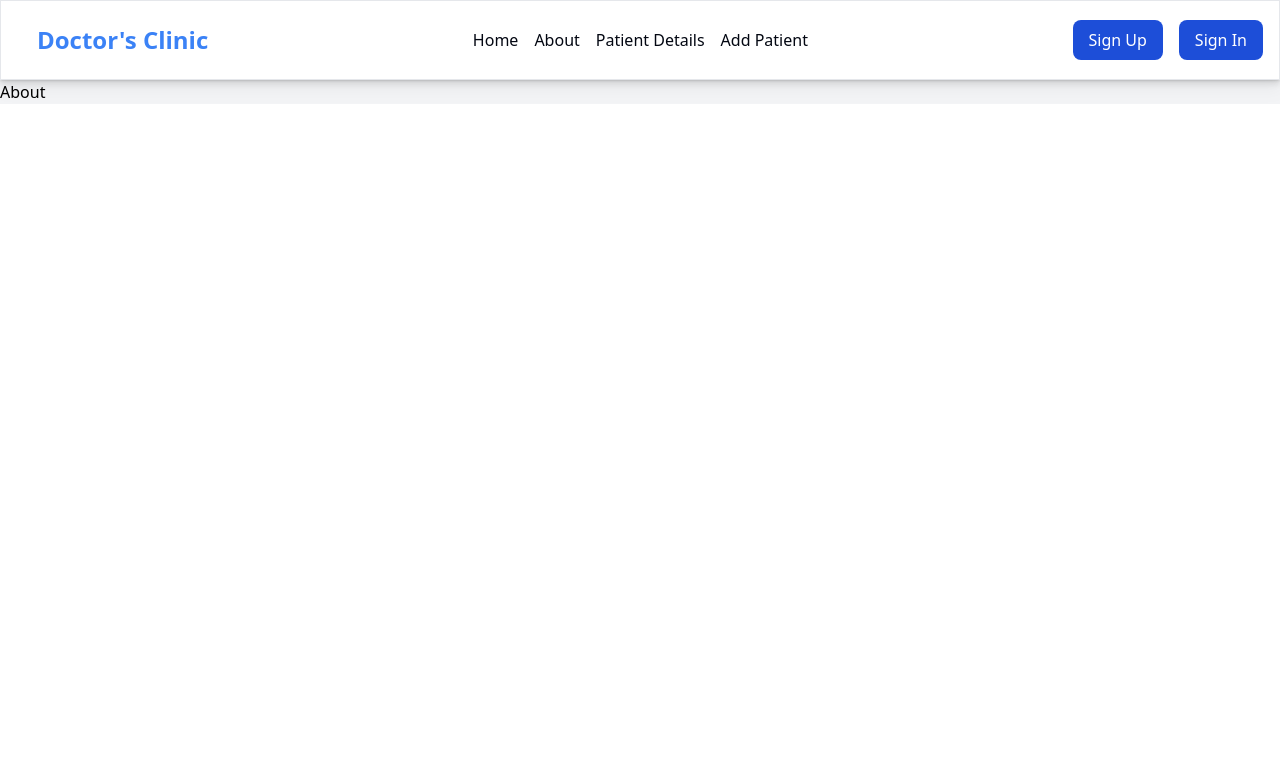
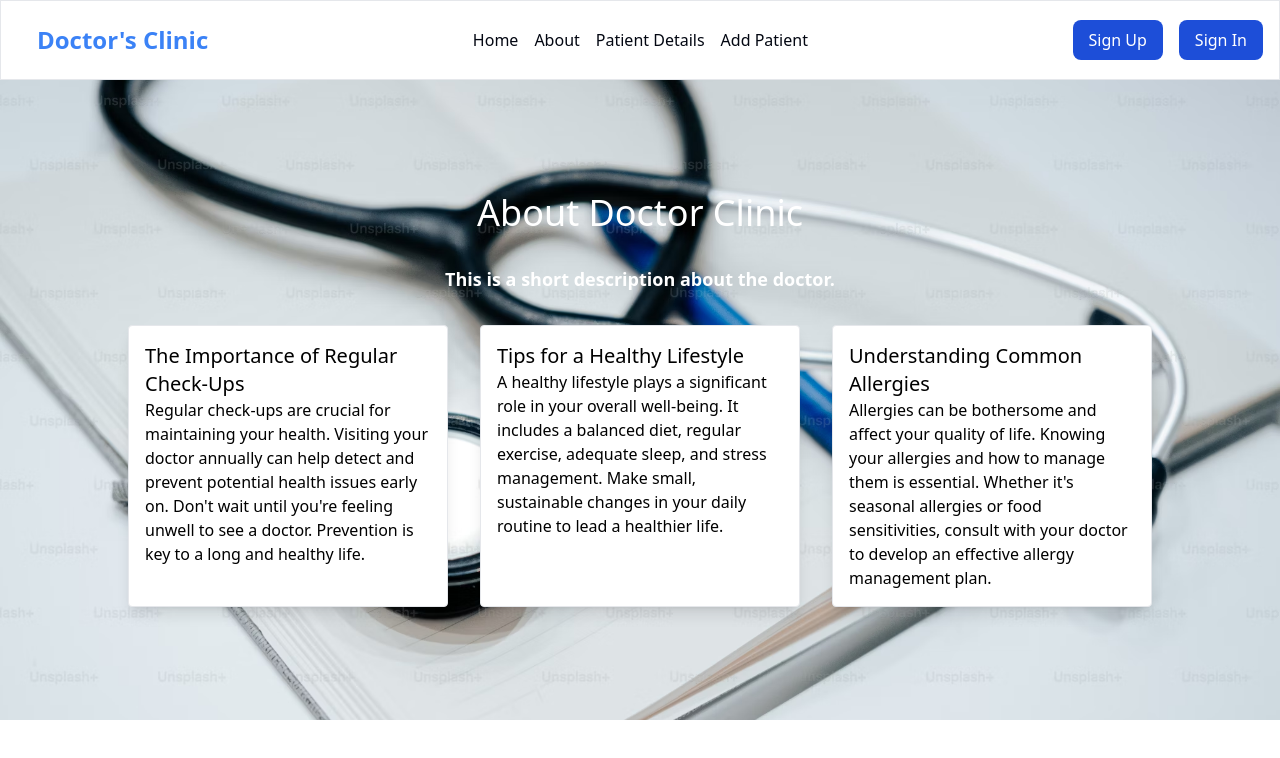
Before and after one commit to aryan-raj-raushan/hospital-data, a React (Create React App) app: page /about in a window 1280 px wide. Shown: the top 758 px of the page. Built offline with nearby package versions, Linux system fonts and the light colour scheme.

Commit message:
add about page

```diff
--- a/package.json
+++ b/package.json
@@ -16,6 +16,7 @@
     "@types/react": "^18.0.0",
     "@types/react-dom": "^18.0.0",
     "axios": "^1.5.0",
+    "framer-motion": "^10.16.4",
     "react": "^18.2.0",
     "react-dom": "^18.2.0",
     "react-router-dom": "^6.15.0",
--- a/src/component/About/About.tsx
+++ b/src/component/About/About.tsx
@@ -1,9 +1,38 @@
-import React from 'react'
+import { motion } from "framer-motion";
+import React from "react";
+import { clinicBlogs } from "../Const/const";
 
 const About = () => {
   return (
-    <div>About</div>
-  )
-}
+    <motion.div
+      className="flex flex-col items-center justify-center z-1 relative bg-about-section bg-cover bg-center bg-opacity-0 bg-no-repeat h-[80vh]"
+      initial={{ opacity: 0 }}
+      animate={{ opacity: 1 }}
+      transition={{ delay: 0.2 }}
+    >
+      <h1 className="text-4xl text-center text-white my-4">
+        About Doctor Clinic
+      </h1>
+      {/* <div className="rounded h-60 w-full bg-about-section bg-no-repeat bg-cover justify-center text-center object-contain bg-center -z-10 absolute"></div> */}
+      <p className="text-center py-4 text-white text-lg font-bold">
+        This is a short description about the doctor.
+      </p>
 
-export default About
+      <div className="flex flex-wrap justify-center">
+        {clinicBlogs.map((blog, index) => (
+          <motion.div
+            className="m-4 p-4 border rounded shadow-lg w-80 bg-white"
+            key={blog.id}
+            whileHover={{ scale: 1.1 }}
+            transition={{ duration: 0.5 }}
+          >
+            <h2 className="text-xl">{blog.title}</h2>
+            <p>{blog.content}</p>
+          </motion.div>
+        ))}
+      </div>
+    </motion.div>
+  );
+};
+
+export default About;
--- a/src/component/Const/const.tsx
+++ b/src/component/Const/const.tsx
@@ -7,15 +7,21 @@
   faHandshake,
   faClockRotateLeft,
 } from "@fortawesome/free-solid-svg-icons";
+import {
+  faFacebook,
+  faGithub,
+  faInstagram,
+  faPinterest,
+  faTwitter,
+} from "@fortawesome/free-brands-svg-icons";
 
-export  const fields:any = [
+export const fields: any = [
   { label: "Name", key: "Name" },
   { label: "Phone", key: "Phone" },
   { label: "DOB", key: "DOB" },
   { label: "Residence", key: "Residence" },
   { label: "Doctor Appointed", key: "Appointment" },
 ];
-
 
 export const blogs = [
   {
@@ -46,7 +52,6 @@
   },
   // Add more blog entries as needed
 ];
-
 
 export const sectionConst = [
   {
@@ -88,3 +93,86 @@
     subtext: "What else could rust the heart more over time? Blackgold.",
   },
 ];
+
+export const clinicBlogs = [
+  {
+    id: 1,
+    title: "The Importance of Regular Check-Ups",
+    content:
+      "Regular check-ups are crucial for maintaining your health. Visiting your doctor annually can help detect and prevent potential health issues early on. Don't wait until you're feeling unwell to see a doctor. Prevention is key to a long and healthy life.",
+  },
+  {
+    id: 2,
+    title: "Tips for a Healthy Lifestyle",
+    content:
+      "A healthy lifestyle plays a significant role in your overall well-being. It includes a balanced diet, regular exercise, adequate sleep, and stress management. Make small, sustainable changes in your daily routine to lead a healthier life.",
+  },
+  {
+    id: 3,
+    title: "Understanding Common Allergies",
+    content:
+      "Allergies can be bothersome and affect your quality of life. Knowing your allergies and how to manage them is essential. Whether it's seasonal allergies or food sensitivities, consult with your doctor to develop an effective allergy management plan.",
+  },
+];
+
+export const icons = [
+  {
+    link: "facebook.com",
+    icon: faFacebook,
+  },
+  {
+    link: "twitter.com",
+    icon: faTwitter,
+  },
+  {
+    link: "instagram.com",
+    icon: faInstagram,
+  },
+  {
+    link: "pinterest.com",
+    icon: faPinterest,
+  },
+  {
+    link: "github.com",
+    icon: faGithub,
+  },
+];
+
+export const footerLinks = [
+  {
+    title: "Company",
+    links: [
+      { label: "About Us", url: "/about" },
+      { label: "Careers", url: "#" },
+      { label: "Press", url: "#" },
+      { label: "Blog", url: "/about" },
+    ],
+  },
+  {
+    title: "Pages",
+    links: [
+      { label: "Login", url: "/login" },
+      { label: "Register", url: "/signup" },
+      { label: "Add list", url: "/add-patients" },
+      { label: "Contact", url: "/contact-us" },
+    ],
+  },
+  {
+    title: "Legal",
+    links: [
+      { label: "Terms", url: "#" },
+      { label: "About Us", url: "/about" },
+      { label: "Team", url: "#" },
+      { label: "Privacy", url: "#" },
+    ],
+  },
+  {
+    title: "Resources",
+    links: [
+      { label: "Blog", url: "/about" },
+      { label: "Service", url: "#" },
+      { label: "Product", url: "#" },
+      { label: "Pricing", url: "#" },
+    ],
+  },
+];
--- a/src/component/Home/footer/footer.tsx
+++ b/src/component/Home/footer/footer.tsx
@@ -1,74 +1,7 @@
-import {
-  faFacebook,
-  faGithub,
-  faInstagram,
-  faPinterest,
-  faTwitter,
-} from "@fortawesome/free-brands-svg-icons";
+
 import { FontAwesomeIcon } from "@fortawesome/react-fontawesome";
 import React from "react";
-
-const icons = [
-  {
-    link: "facebook.com",
-    icon: faFacebook,
-  },
-  {
-    link: "twitter.com",
-    icon: faTwitter,
-  },
-  {
-    link: "instagram.com",
-    icon: faInstagram,
-  },
-  {
-    link: "pinterest.com",
-    icon: faPinterest,
-  },
-  {
-    link: "github.com",
-    icon: faGithub,
-  },
-];
-
-const footerLinks = [
-  {
-    title: "Company",
-    links: [
-      { label: "About Us", url: "#" },
-      { label: "Careers", url: "#" },
-      { label: "Press", url: "#" },
-      { label: "Blog", url: "#" },
-    ],
-  },
-  {
-    title: "Pages",
-    links: [
-      { label: "Login", url: "#" },
-      { label: "Register", url: "#" },
-      { label: "Add list", url: "#" },
-      { label: "Contact", url: "#" },
-    ],
-  },
-  {
-    title: "Legal",
-    links: [
-      { label: "Terms", url: "#" },
-      { label: "About Us", url: "#" },
-      { label: "Team", url: "#" },
-      { label: "Privacy", url: "#" },
-    ],
-  },
-  {
-    title: "Resources",
-    links: [
-      { label: "Blog", url: "#" },
-      { label: "Service", url: "#" },
-      { label: "Product", url: "#" },
-      { label: "Pricing", url: "#" },
-    ],
-  },
-];
+import { footerLinks, icons } from "../../Const/const";
 
 function Footer() {
   return (
--- a/src/index.css
+++ b/src/index.css
@@ -6,3 +6,7 @@
 .bg-hero-section {
     background-image: url(../src/assets/images/hero-section-bg.avif);
 }
+
+.bg-about-section {
+    background-image: url(../src/assets/images/about-bg.avif);
+}
```
Also changed, not shown: src/assets/images/about-bg.avif (added), 1 other file (tests, documents, lock files or other folders). Lines whose indentation alone changed are shown as unchanged.
